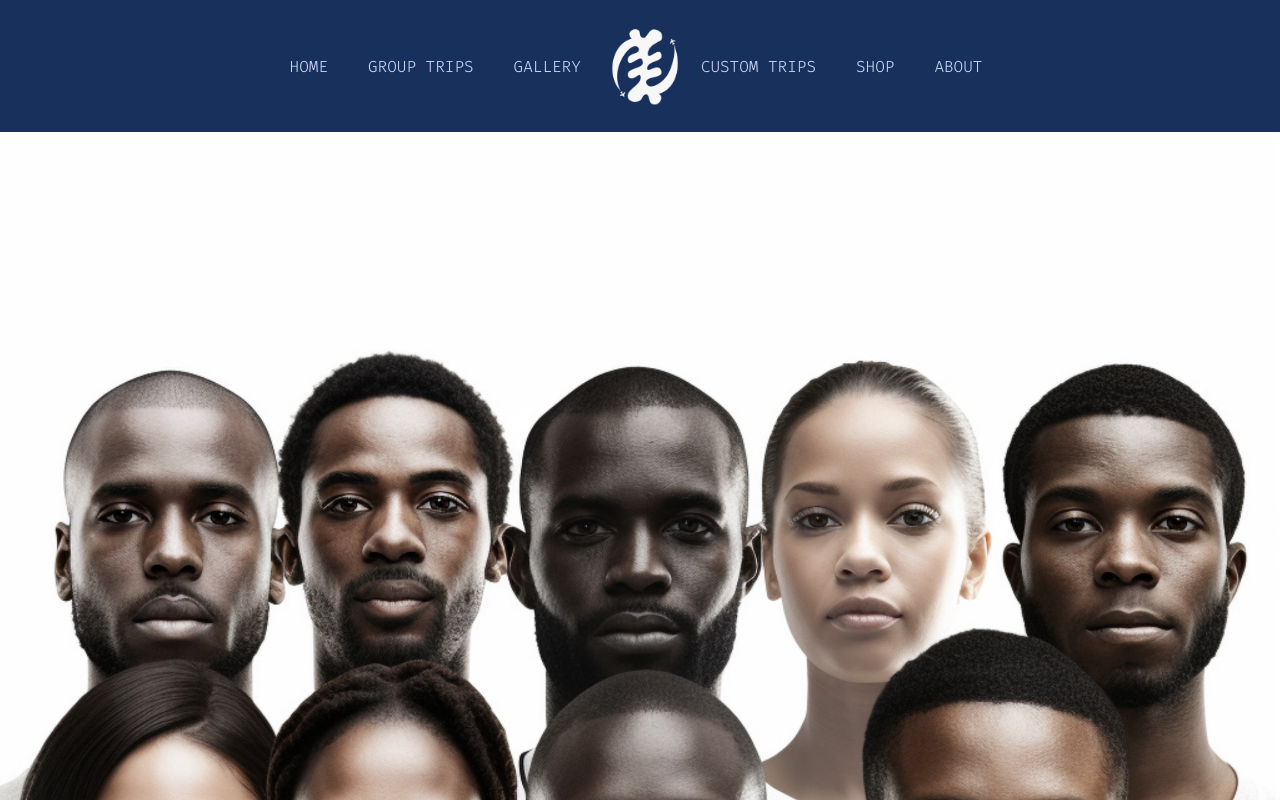
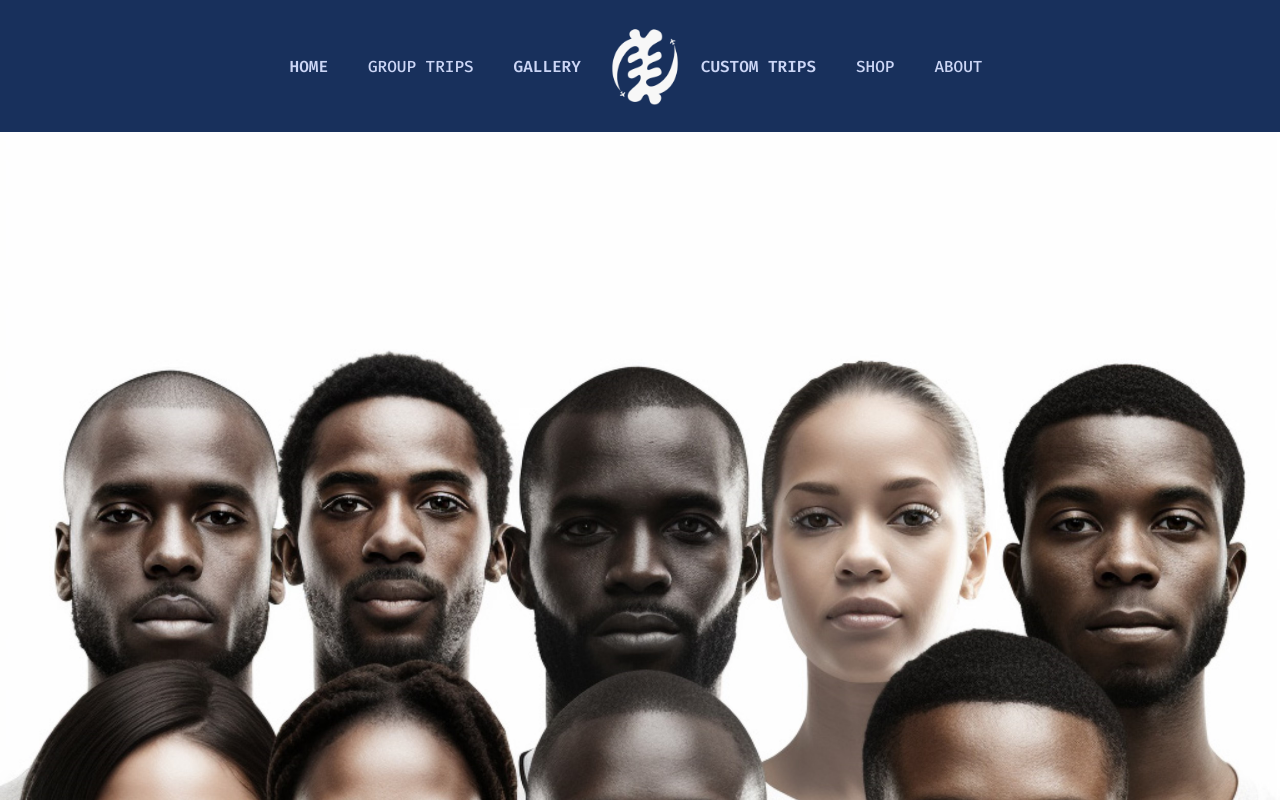
Before and after one commit to Baah-Danso-Kenneth/Next-Onyx-tour, a Next.js app: page /About/Team in a window 1280 px wide. Shown: the top 800 px of the page. Built offline with nearby package versions, Linux system fonts and the light colour scheme.

Commit message:
bolden the text in the nav content

```diff
--- a/src/scss/components/_nav-fixer.scss
+++ b/src/scss/components/_nav-fixer.scss
@@ -27,11 +27,12 @@
                 list-style: none;
                 text-decoration: none;
                 font-family: var(--slug_fira);
+                font-weight: 600;
 
                 .list-itm{
                     text-decoration: none;
                     color: var(--light-slate);
-                    font-weight: 200;
+
                 }
 
             }
@@ -62,7 +63,7 @@
         .list-itm{
             text-decoration: none;
             color: var(--light-slate);
-            font-weight: 200;
+            font-weight: 600;
         }
       }
       }
@@ -71,7 +72,7 @@
     .header-title{
         text-decoration: none;
         color: var(--light-slate);
-        font-weight: 200;
+        font-weight: 500;
     }
 
    }
```
